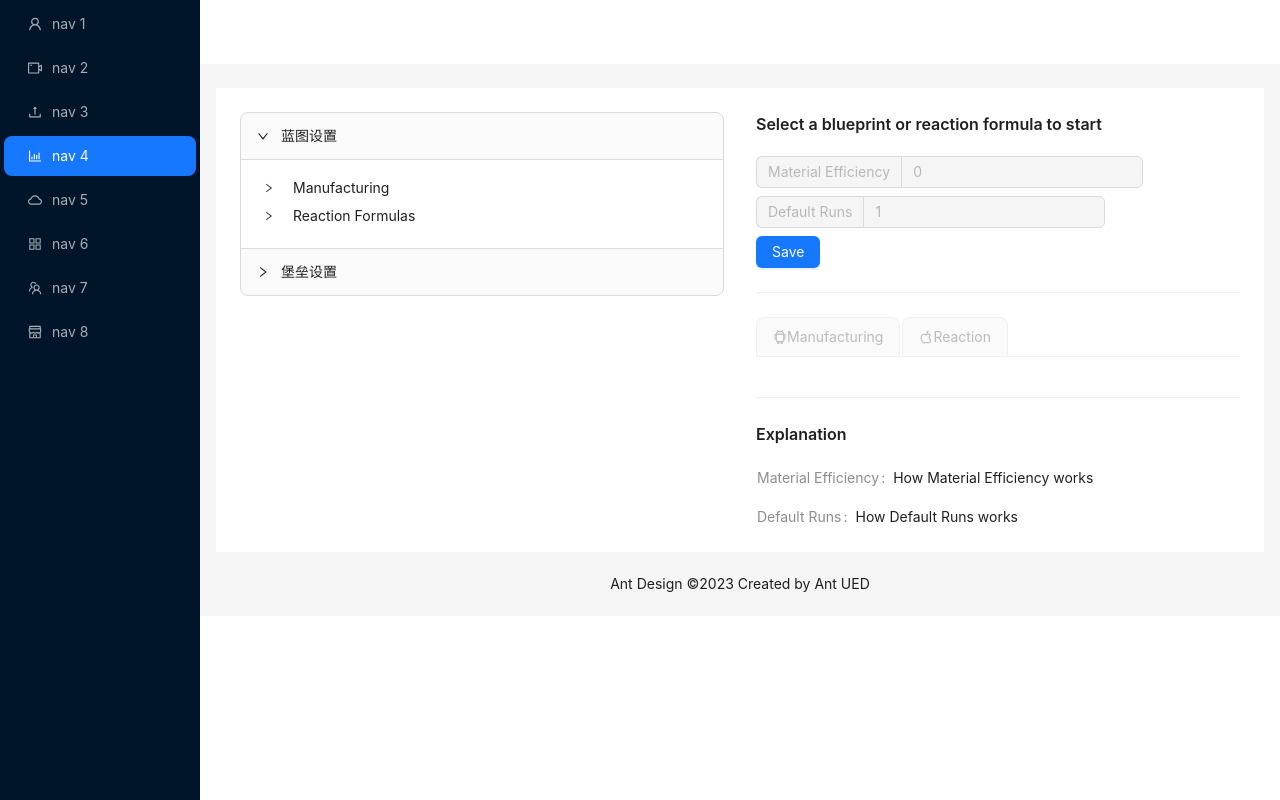
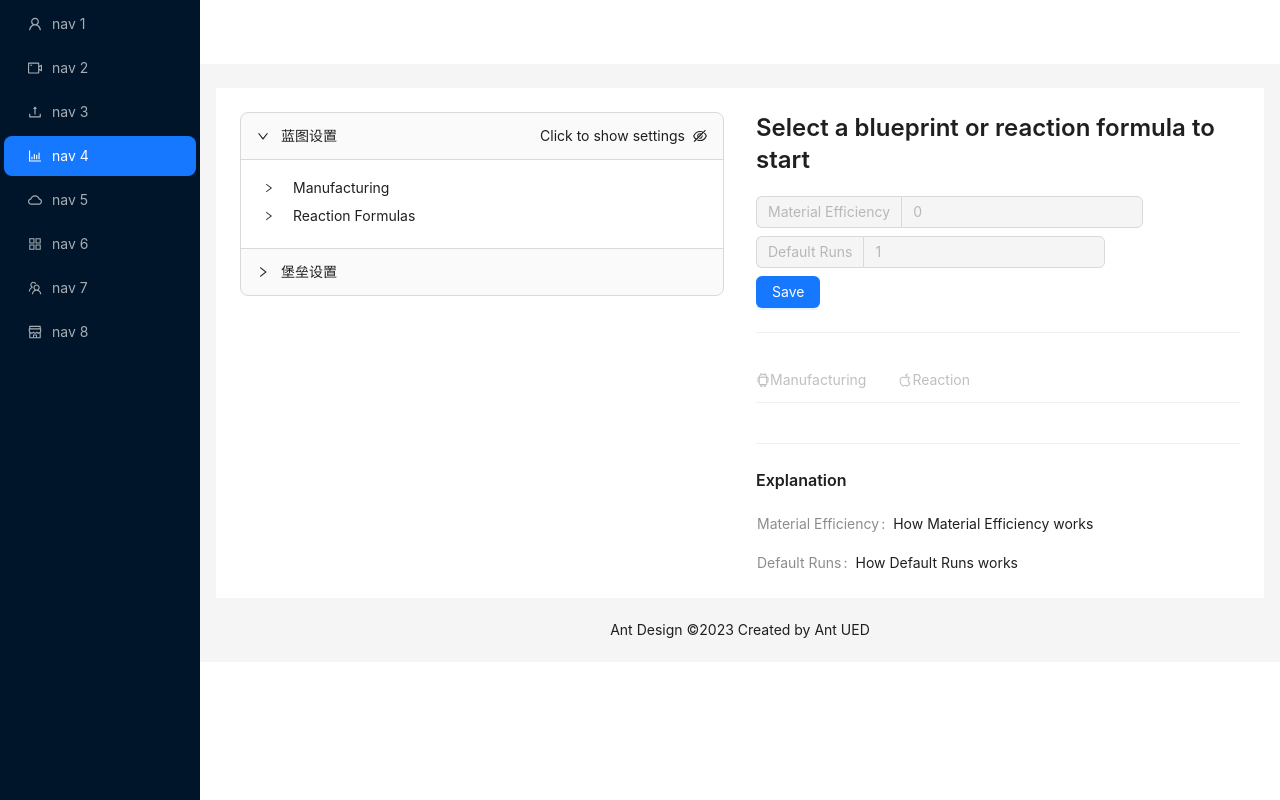
Before and after one commit to andy-wanganqi/vermilion-eve, a React (Create React App) app: page / in a window 1280 px wide. Built offline with nearby package versions, Linux system fonts and the light colour scheme.

Commit message:
[VE-001-001] Add a switch to show and hide blueprint setting on the BlueprintTree.

```diff
--- a/src/Workspace.tsx
+++ b/src/Workspace.tsx
@@ -1,4 +1,4 @@
-import React, { ComponentType } from 'react';
+import React from 'react';
 import type { MenuProps } from 'antd';
 import { Layout, Menu, theme } from 'antd';
 import {
--- a/src/components/BlueprintView/index.tsx
+++ b/src/components/BlueprintView/index.tsx
@@ -1,24 +1,26 @@
 import React from "react";
 import { AndroidOutlined, AppleOutlined } from '@ant-design/icons';
-import { Col, Divider, Row, Descriptions, Tabs, InputNumber } from "antd";
+import { Tabs } from "antd";
 import type { TabsProps } from "antd";
 
 import BlueprintIndustryFlowView from "./BlueprintIndustryFlowView";
 import { Blueprint } from "../../data/types";
+import { BlueprintSetting } from "../../db/types";
 
 
 export interface BlueprintViewProps {
   blueprint: Blueprint | null;
+  setting: BlueprintSetting;
 };
 
 const BlueprintView: React.FC<BlueprintViewProps> = (
   props: BlueprintViewProps
 ) => {
-  const { blueprint } = props;
+  const { blueprint, setting } = props;
   const activeKey = blueprint === null ? '' : !!blueprint?.manufacturing ? 'manufacturing' : 'reaction';
   const manufacturingDisabled = !blueprint?.manufacturing;
   const reactionDisabled = !blueprint?.reaction;
-  const children = <BlueprintIndustryFlowView blueprint={blueprint} materialEfficiency={10} defaultRuns={10}/>;
+  const children = <BlueprintIndustryFlowView blueprint={blueprint} setting={setting}/>;
 
   const items: TabsProps["items"] = [
     {
@@ -46,7 +48,7 @@ const BlueprintView: React.FC<BlueprintViewProps> = (
   ];
   return (
     <>
-      <Tabs type="card" activeKey={activeKey} items={items} />
+      <Tabs activeKey={activeKey} items={items} />
     </>
   );
 };
--- a/src/pages/SettingsPage/BlueprintSettingPage.tsx
+++ b/src/pages/SettingsPage/BlueprintSettingPage.tsx
@@ -7,6 +7,7 @@ import {
   Image,
   Button,
   message,
+  Typography,
 } from "antd";
 
 import SettingsPage from ".";
@@ -15,13 +16,18 @@ import { Blueprint } from "../../data/types";
 import { fallbackImage } from "../../assets/strings";
 import db from "../../db";
 import { BlueprintSetting, defaultBlueprintSetting } from "../../db/types";
+const { Title } = Typography;
 
 interface BlueprintSettingPageContextType {
+  blueprintSettingsVisibility: boolean;
+  setBlueprintSettingsVisibility: React.Dispatch<React.SetStateAction<boolean>>;
   blueprint: Blueprint | null;
   setBlueprint: React.Dispatch<React.SetStateAction<Blueprint | null>>;
 }
 
 const BlueprintSettingPageContextState = {
+  blueprintSettingsVisibility: false,
+  setBlueprintSettingsVisibility: () => {},
   blueprint: null,
   setBlueprint: () => {},
 };
@@ -32,6 +38,7 @@ export const BlueprintSettingPageContext =
   );
 
 const BlueprintSettingPage: React.FC = () => {
+  const [blueprintSettingsVisibility, setBlueprintSettingsVisibility] = useState(false);
   const [blueprint, setBlueprint] = useState<Blueprint | null>(null);
   const [setting, setSetting] = useState<BlueprintSetting>(
     defaultBlueprintSetting
@@ -39,25 +46,6 @@ const BlueprintSettingPage: React.FC = () => {
 
   const materiaEfficiencyDisabled = !blueprint?.manufacturing;
   const defaultRunsDisabled = !blueprint;
-  const titleText =
-    blueprint !== null
-      ? blueprint.name
-      : "Select a blueprint or reaction formula to start";
-
-  const title =
-    blueprint !== null ? (
-      <Space>
-        <Image
-          width={32}
-          height={32}
-          src={`https://images.evetech.net/types/${blueprint.id}/bp`}
-          fallback={fallbackImage}
-        />
-        <span>{titleText}</span>
-      </Space>
-    ) : (
-      titleText
-    );
 
   const handleSave = (
     e:
@@ -66,7 +54,9 @@ const BlueprintSettingPage: React.FC = () => {
   ) => {
     if (blueprint) {
       db.setBlueprintSetting(blueprint.id, setting);
-      message.success(`Successfully saved blueprint setting of ${blueprint.name}`);
+      message.success(
+        `Successfully saved blueprint setting of ${blueprint.name}`
+      );
     }
   };
 
@@ -78,11 +68,34 @@ const BlueprintSettingPage: React.FC = () => {
   }, [blueprint]);
 
   return (
-    <BlueprintSettingPageContext.Provider value={{ blueprint, setBlueprint }}>
+    <BlueprintSettingPageContext.Provider
+      value={{
+        blueprintSettingsVisibility,
+        setBlueprintSettingsVisibility,
+        blueprint,
+        setBlueprint,
+      }}
+    >
       <SettingsPage>
         <>
-          <Descriptions column={2} title={title}></Descriptions>
           <Space direction="vertical">
+            {blueprint === null ? (
+              <Title level={3}>
+                Select a blueprint or reaction formula to start
+              </Title>
+            ) : (
+              <Space>
+                <Image
+                  preview={false}
+                  width={32}
+                  height={32}
+                  src={`https://images.evetech.net/types/${blueprint.id}/bp`}
+                  fallback={fallbackImage}
+                />
+                <Title level={3}>{blueprint.name}</Title>
+              </Space>
+            )}
+
             <InputNumber
               disabled={materiaEfficiencyDisabled}
               addonBefore="Material Efficiency"
@@ -115,7 +128,7 @@ const BlueprintSettingPage: React.FC = () => {
             </Button>
           </Space>
           <Divider></Divider>
-          <BlueprintView blueprint={blueprint} />
+          <BlueprintView blueprint={blueprint} setting={setting} />
           <Divider></Divider>
           <Descriptions column={1} title="Explanation">
             <Descriptions.Item label="Material Efficiency">
--- a/src/pages/SettingsPage/BlueprintTree.tsx
+++ b/src/pages/SettingsPage/BlueprintTree.tsx
@@ -1,13 +1,15 @@
-import React, { useContext } from 'react';
+import React, { useContext, useEffect, useState } from 'react';
 import { DownOutlined, FileOutlined } from '@ant-design/icons';
 import { Tree } from 'antd';
 
-import settingsNodes from './DataProvider';
+import { getBlueprintSettingNodes, BlueprintDataNode } from './DataProvider';
 import { BlueprintSettingPageContext } from './BlueprintSettingPage';
 import { Blueprint } from '../../data/types';
 
 const BlueprintTree: React.FC = () => {
-  const { setBlueprint } = useContext(BlueprintSettingPageContext);
+  const { blueprintSettingsVisibility, setBlueprint } = useContext(BlueprintSettingPageContext);
+  const initBlueprintSettingNodes: BlueprintDataNode[] = [];
+  const [blueprintSettingNodes, setBlueprintSettingNodes] = useState(initBlueprintSettingNodes);
 
   const onSelect = (selectedKeys: React.Key[], info: any) => {
     const blueprint: Blueprint | null = info.node.blueprint;
@@ -16,6 +18,11 @@ const BlueprintTree: React.FC = () => {
     }
   };
 
+  useEffect(() => {
+    const nodes = getBlueprintSettingNodes(blueprintSettingsVisibility);
+    setBlueprintSettingNodes(nodes);
+  }, [blueprintSettingsVisibility]);
+
   return (
     <Tree
       showLine={{ showLeafIcon: <FileOutlined /> }}
@@ -23,7 +30,7 @@ const BlueprintTree: React.FC = () => {
       showIcon={false}
       defaultExpandedKeys={['0-0-0']}
       onSelect={onSelect}
-      treeData={settingsNodes}
+      treeData={blueprintSettingNodes}
     />
   )
 };
--- a/src/pages/SettingsPage/DataProvider.tsx
+++ b/src/pages/SettingsPage/DataProvider.tsx
@@ -2,23 +2,43 @@ import type { DataNode } from "antd/es/tree";
 
 import { Blueprint, BlueprintGroup } from "../../data/types";
 import data from "../../data";
+import db from "../../db";
+import { ReactNode } from "react";
+import { Space } from "antd";
+import { PercentageOutlined, RightCircleOutlined } from "@ant-design/icons";
 
-type BlueprintDataNode = DataNode & { blueprint: Blueprint | null };
+export type BlueprintDataNode = DataNode & { blueprint: Blueprint | null };
 
-const Blueprint2DataNode = (blueprint: Blueprint): BlueprintDataNode => {
-  return { title: blueprint.name, key: blueprint.name, blueprint };
+const blueprint2DataNode = (blueprint: Blueprint, showSetting: boolean): BlueprintDataNode => {
+  let title: ReactNode | string = blueprint.name;
+  if(showSetting){
+    const setting = db.getBlueprintSetting(blueprint.id);
+    title = (
+      <Space>
+        <span>{blueprint.name}</span>
+        <PercentageOutlined /><span>{setting.materialEfficiency}</span>
+        <RightCircleOutlined /><span>{setting.defaultRuns}</span>
+      </Space>
+    );
+  }
+
+  return {
+    title,
+    key: blueprint.name,
+    blueprint,
+  };
 };
 
-const BlueprintGroup2DataNode = (folder: BlueprintGroup): BlueprintDataNode => {
+const blueprintGroup2DataNode = (folder: BlueprintGroup, showSetting: boolean): BlueprintDataNode => {
   let children: BlueprintDataNode[] = [];
   if (folder.subgroups) {
     children = children.concat(
-      folder.subgroups.map((subgroup) => BlueprintGroup2DataNode(subgroup))
+      folder.subgroups.map((subgroup) => blueprintGroup2DataNode(subgroup, showSetting))
     );
   }
   if (folder.blueprints) {
     children = children.concat(
-      folder.blueprints.map((blueprint) => Blueprint2DataNode(blueprint))
+      folder.blueprints.map((blueprint) => blueprint2DataNode(blueprint, showSetting))
     );
   }
 
@@ -30,9 +50,10 @@ const BlueprintGroup2DataNode = (folder: BlueprintGroup): BlueprintDataNode => {
   };
 };
 
-const { blueprintGroup, reactionGroup } = data;
-let settingsNodes: BlueprintDataNode[] = [];
-settingsNodes.push(BlueprintGroup2DataNode(blueprintGroup));
-settingsNodes.push(BlueprintGroup2DataNode(reactionGroup));
-
-export default settingsNodes;
+export const getBlueprintSettingNodes = (showSetting: boolean = false) => {
+  const { blueprintGroup, reactionGroup } = data;
+  let blueprintSettingNodes: BlueprintDataNode[] = [];
+  blueprintSettingNodes.push(blueprintGroup2DataNode(blueprintGroup, showSetting));
+  blueprintSettingNodes.push(blueprintGroup2DataNode(reactionGroup, showSetting));
+  return blueprintSettingNodes;
+}
--- a/src/pages/SettingsPage/index.tsx
+++ b/src/pages/SettingsPage/index.tsx
@@ -1,7 +1,9 @@
-import React from "react";
-import { Collapse, Col, Row } from "antd";
+import React, { useContext } from "react";
+import { EyeOutlined, EyeInvisibleOutlined } from "@ant-design/icons";
+import { Collapse, Col, Row, Space } from "antd";
 
 import BlueprintTree from "./BlueprintTree";
+import { BlueprintSettingPageContext } from "./BlueprintSettingPage";
 
 const { Panel } = Collapse;
 
@@ -14,15 +16,44 @@ const text = `
 const SettingsPage: React.FC<React.PropsWithChildren> = (
   props: React.PropsWithChildren
 ) => {
+  const { blueprintSettingsVisibility, setBlueprintSettingsVisibility } = useContext(BlueprintSettingPageContext);
+
   const onChange = (key: string | string[]) => {
     // console.log(key);
   };
+
+  const handleBlueprintTreeExtraClick = (
+    event:
+      | React.MouseEvent<HTMLAnchorElement, MouseEvent>
+      | React.MouseEvent<HTMLButtonElement, MouseEvent>
+  ) => {
+    // If you don't want click extra trigger collapse, you can prevent this:
+    event.stopPropagation();
+    setBlueprintSettingsVisibility(!blueprintSettingsVisibility);
+  };
+  const blueprintTreeExtra = () =>
+    blueprintSettingsVisibility ? (
+      <Space>
+        <span>Click to hide settings</span>
+        <EyeOutlined onClick={handleBlueprintTreeExtraClick} />
+      </Space>
+    ) : (
+      <Space>
+        <span>Click to show settings</span>
+        <EyeInvisibleOutlined onClick={handleBlueprintTreeExtraClick} />
+      </Space>
+    );
+
   return (
     <>
       <Row gutter={{ xs: 8, sm: 16, md: 24, lg: 32 }}>
         <Col className="gutter-row" span={12}>
           <Collapse defaultActiveKey={["blueprints"]} onChange={onChange}>
-            <Panel header="蓝图设置" key="blueprints">
+            <Panel
+              header="蓝图设置"
+              key="blueprints"
+              extra={blueprintTreeExtra()}
+            >
               <BlueprintTree />
             </Panel>
             <Panel header="堡垒设置" key="structures">
--- a/src/utils/formaters.ts
+++ b/src/utils/formaters.ts
@@ -1,5 +1,6 @@
 import numeral from "numeral";
 import { Material } from "../data/types";
+import { BlueprintSetting } from "../db/types";
 
 export const formatQuantity = (quantity: number) => {
   // return numeral(quantity).format('0,0.00');
@@ -10,6 +11,13 @@ export const formatMaterial = (material: Material) => {
   return `${formatQuantity(material.quantity)} x ${material.item.name}`;
 };
 
+export const formatMaterialWithSetting = (material: Material, setting: BlueprintSetting) => {
+  const calcQuantity = material.quantity * setting.defaultRuns * (1 - setting.materialEfficiency / 100.0);
+  const quantity = Math.max(Math.ceil(calcQuantity), setting.defaultRuns);
+
+  return `${formatQuantity(quantity)} x ${material.item.name}`;
+};
+
 const formaters = {
   formatQuantity,
   formatMaterial,
```
Also changed, not shown: src/components/BlueprintView/BlueprintIndustryFlowView.tsx (+52 -13 lines).
